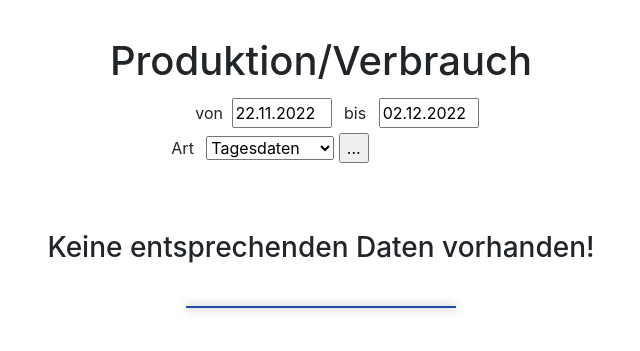
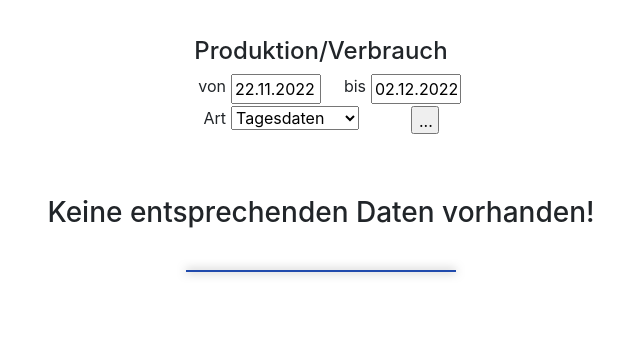
Before and after one commit to doelf-daniel/blauen, a Django app: page /energie/pvProduktionVerbrauch in a window 1280 px wide. Shown: the part 56-407 px from the top of the page, without its empty margins (319-959 px from the left). Run offline with Django 3.2, Linux system fonts and the light colour scheme; data that the repository does not hold is empty; style sheets or scripts are compiled from the project's sources; some libraries are stand-ins or nearby versions.

Commit message:
Layout verbessern bzw. ändern

```diff
--- a/blauen/urls.py
+++ b/blauen/urls.py
@@ -15,7 +15,6 @@ urlpatterns = [
                   re_path(r'^logout/$', auth_views.LogoutView.as_view(), name='logout'),
                   re_path(r'^admin/', admin.site.urls),
                   re_path(r'^energie/', include('energie.urls', namespace='energie')),
-                  # url(r'^tph/', include('tph.urls', namespace='tph')),
                   re_path(r'^wetterdaten/', include('wetterdaten.urls', namespace='wetterdaten')),
               ] + static(settings.MEDIA_URL, document_root=settings.MEDIA_ROOT)
 
--- a/dproject/static/css/pv.css
+++ b/dproject/static/css/pv.css
@@ -8,6 +8,7 @@
   padding: 5px;
   display: grid;
   justify-items: center;
+  width: 100%;
 }
 
 .dataTable {
@@ -16,32 +17,28 @@
   border-width: 1px;
   border-color: #707070;
   border-spacing: 10px;
-  font: 20px "Roboto", "Lucida Grande", "DejaVu Sans", "Bitstream Vera Sans", Verdana, Arial, sans-serif, serif;
+  font: 16px "Roboto", "Lucida Grande", "DejaVu Sans", "Bitstream Vera Sans", Verdana, Arial, sans-serif, serif;
   padding: 0;
   box-shadow: 1px 1px 3px 1px #6E6D6D;
   table-layout: fixed;
 }
-
 .dataTable th {
   color: #FFFFFF;
   background: #304999;
   font-weight: bold;
-  padding-left: 1.0rem;
-  padding-right: 1.0rem;
+  padding-left: 1rem;
+  padding-right: 1rem;
   text-align: center;
   vertical-align: top;
 }
-
 .dataTable .th2 {
   background: rgba(40, 68, 157, 0.8);
 }
-
 .dataTable tr {
   color: #000000;
   font-weight: normal;
   background: #bbccFF;
 }
-
 .dataTable tr td {
   font-size: 0.8em;
   padding: 0.5em 0.6em;
@@ -50,32 +47,71 @@
   border-style: solid;
   border-width: 1px;
   border-color: #bbb;
-  margin-left: 1.0rem;
-  margin-right: 1.0rem;
+  margin-left: 1rem;
+  margin-right: 1rem;
 }
-
 .dataTable tr .column-centered {
   text-align: center;
 }
-
 .dataTable tr .column-rightadjusted {
   text-align: right;
 }
-
 .dataTable tr:nth-child(odd) td {
   background: rgba(187, 204, 255, 0.1);
 }
-
 .dataTable tr:nth-child(odd):hover td {
-  background: #96aac8;
+  background: rgb(150, 170, 200);
 }
-
 .dataTable tr:nth-child(even) td {
   background: #f8f8f8;
 }
-
 .dataTable tr:nth-child(even):hover td {
   background: yellow;
 }
 
+h1 {
+  font-size: 1.5rem;
+}
+
+@media (max-width: 480px) {
+  h1 {
+    font-size: 1rem;
+  }
+}
+.form-div0 {
+  display: grid;
+  grid-template-columns: 1fr;
+}
+
+.form-div1 {
+  display: grid;
+  grid-template-columns: 60px 100px 40px 100px 1fr;
+  grid-auto-flow: row;
+  align-content: center;
+}
+
+.form-div2 {
+  display: grid;
+  grid-template-columns: 60px 180px 1fr;
+  grid-auto-flow: row;
+  align-content: center;
+}
+
+input {
+  max-width: 90px;
+  min-width: 90px;
+}
+
+.button {
+  max-width: 28px !important;
+  min-width: 28px;
+  max-height: 28px;
+  min-height: 28px;
+}
+
+.ra {
+  text-align: right;
+  padding-right: 5px;
+}
+
 /*# sourceMappingURL=pv.css.map */
--- a/dproject/static/scss/pv.scss
+++ b/dproject/static/scss/pv.scss
@@ -8,14 +8,10 @@
 
 
 .item {
-  // border: blue solid 2px;
   padding: 5px;
   display: grid;
   justify-items: center;
-}
-
-button {
-
+  width: 100%;
 }
 
 .dataTable {
@@ -24,7 +20,7 @@ button {
   border-width: 1px;
   border-color: #707070;
   border-spacing: 10px;
-  font: 20px "Roboto", "Lucida Grande", "DejaVu Sans", "Bitstream Vera Sans", Verdana, Arial, sans-serif, serif;
+  font: 16px "Roboto", "Lucida Grande", "DejaVu Sans", "Bitstream Vera Sans", Verdana, Arial, sans-serif, serif;
   padding: 0;
   box-shadow: 1px 1px 3px 1px #6E6D6D;
   table-layout: fixed;
@@ -86,3 +82,50 @@ button {
     background: yellow;
   }
 }
+
+
+h1 {
+  font-size: 1.5rem;
+}
+
+@media (max-width: 480px) {
+  h1 {
+    font-size: 1rem;
+  }
+}
+
+.form-div0 {
+  display: grid;
+  grid-template-columns: 1fr;
+}
+
+.form-div1 {
+  display: grid;
+  grid-template-columns: 60px 100px 40px 100px 1fr;
+  grid-auto-flow: row;
+  align-content: center;
+}
+
+.form-div2 {
+  display: grid;
+  grid-template-columns: 60px 180px 1fr;
+  grid-auto-flow: row;
+  align-content: center;
+}
+
+input {
+  max-width: 90px;
+  min-width: 90px;
+}
+
+.button {
+  max-width: 28px !important;
+  min-width: 28px;
+  max-height: 28px;
+  min-height: 28px;
+}
+
+.ra {
+  text-align: right;
+  padding-right: 5px;
+}
--- a/energie/templates/energie/pvProduktionVerbrauch.html
+++ b/energie/templates/energie/pvProduktionVerbrauch.html
@@ -14,26 +14,41 @@
     <div class="item">
       <h1>Produktion/Verbrauch</h1>
 
-      <div class="item">
+
       <form action="" method="post">
         {% csrf_token %}
-          <div class="chart-form-div">
+        <div class="form-div0">
+          <div class="form-div1">
+            <div class="ra">
+              <label class="label1" for="{{ form.begin.id_for_label }}">von</label>
+            </div>
             <div>
-              <label class="label1" for="{{ form.begin.id_for_label }}">von</label>
               {{ form.begin }}
+            </div>
+            <div class="ra">
               <label class="label2" for="{{ form.end.id_for_label }}">bis</label>
+            </div>
+            <div>
               {{ form.end }}
             </div>
+          </div>
+          <div class="form-div2">
+            <div class="ra">
+              <label for="{{ form.period.id_for_label }}">Art</label>
+            </div>
             <div>
-
-              <label class="label2" for="{{ form.period.id_for_label }}">Art</label>
               {{ form.period }}
-              <input id="submit-button" class="button" type="submit" value="...">
+            </div>
+            <div>
+              <input id="submit-button" class="button ra" type="submit" value="...">
+            </div>
           </div>
         </div>
     </form>
+
+
   </div>
-    </div>
+
   <br/>
   {% if errors %}
     <div class="item">
@@ -78,9 +93,9 @@
   <script type="text/javascript">
     $(document).ready(function () {
       $(function () {
-        var tr = $('.dataTable').find('tr');
+        const tr = $('.dataTable').find('tr');
         tr.bind('click', function (event) {
-          var values = '';
+          const values = '';
           tr.removeClass('row-highlight');
 
         });
--- a/requirements/base.txt
+++ b/requirements/base.txt
@@ -14,9 +14,9 @@ iniconfig==1.1.1
 json-environ==0.1.1
 kiwisolver==1.4.4
 matplotlib==3.6.2
-numpy==1.23.4
+numpy==1.23.5
 packaging==21.3
-pandas==1.5.1
+pandas==1.5.2
 Pillow==9.3.0
 pluggy==1.0.0
 psycopg2-binary==2.9.5
```
Also changed, not shown: dproject/static/css/first.css (+3 -8 lines), first/templates/first/first_page.html (+0 -12 lines), wetterdaten/templates/wetterdaten/wetterdatenlistetag.html (+6 -6 lines), 5 other files. Lines whose indentation alone changed are shown as unchanged.
